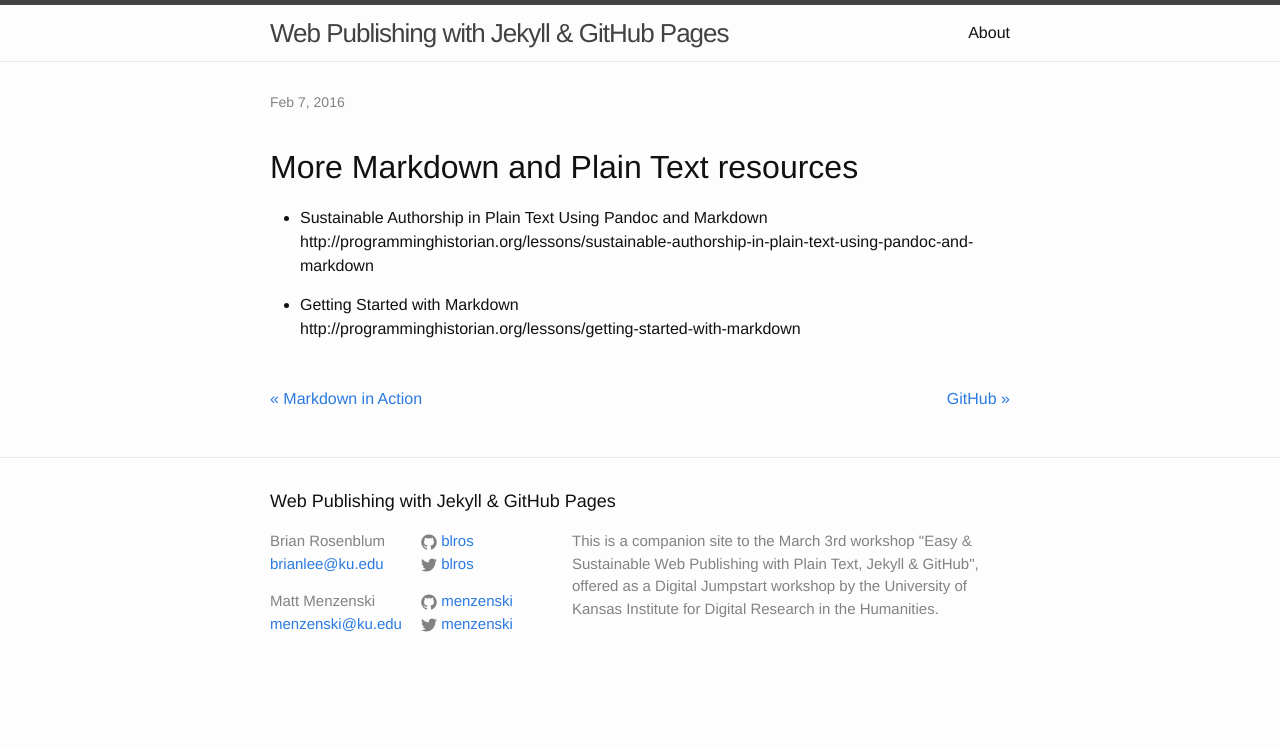
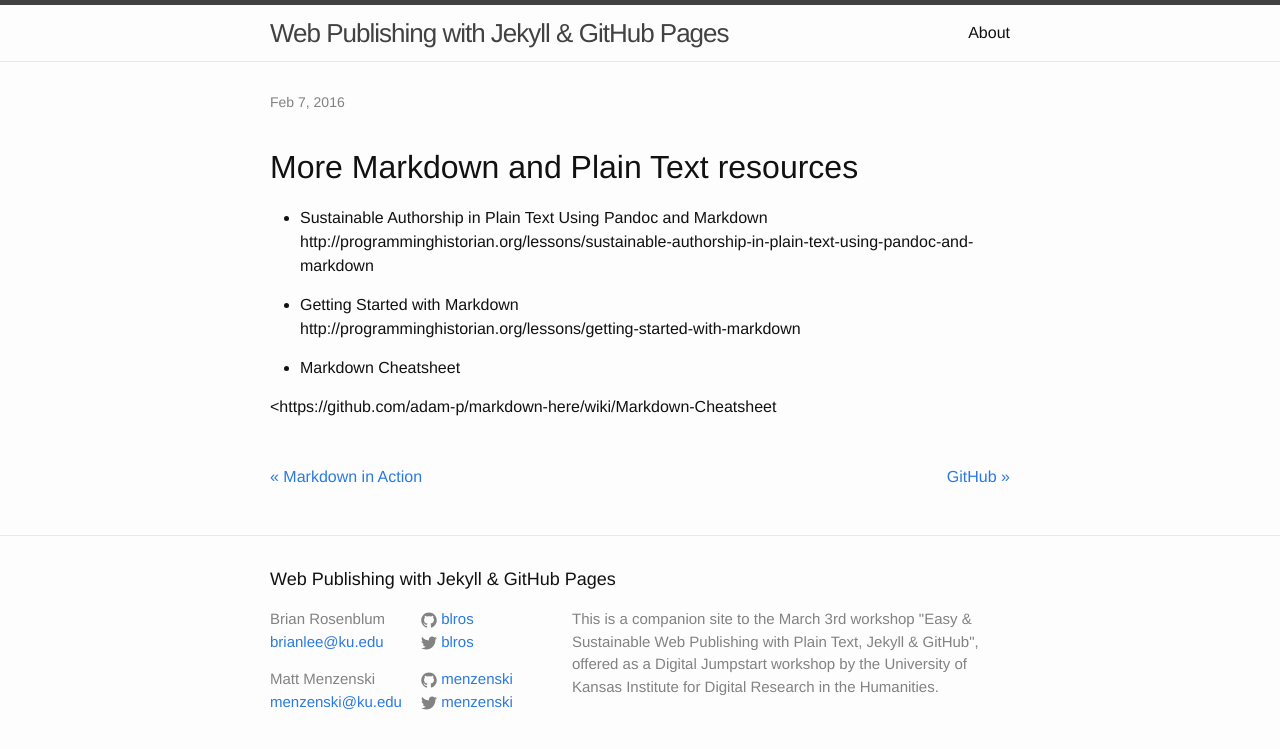
Before and after one commit to menzenski/idrh-static-site-workshop, a Jekyll site: the page built from _posts/2016-02-07-markdown-resources.md, in a window 1280 px wide. Shown: the top 749 px of the page. Built offline with Jekyll 4.4.1, drawn with Linux system fonts in a browser that asks for light colours.

Commit message:
Updated 2016-02-07-markdown-resources.md

```diff
--- a/_posts/2016-02-07-markdown-resources.md
+++ b/_posts/2016-02-07-markdown-resources.md
@@ -7,6 +7,7 @@ published: true
 ---
 
 
+
 ## More Markdown and Plain Text resources
 
 * Sustainable Authorship in Plain Text Using Pandoc and Markdown
@@ -14,3 +15,6 @@ http://programminghistorian.org/lessons/sustainable-authorship-in-plain-text-usi
 
 * Getting Started with Markdown
 http://programminghistorian.org/lessons/getting-started-with-markdown
+
+* Markdown Cheatsheet
+<https://github.com/adam-p/markdown-here/wiki/Markdown-Cheatsheet
```
